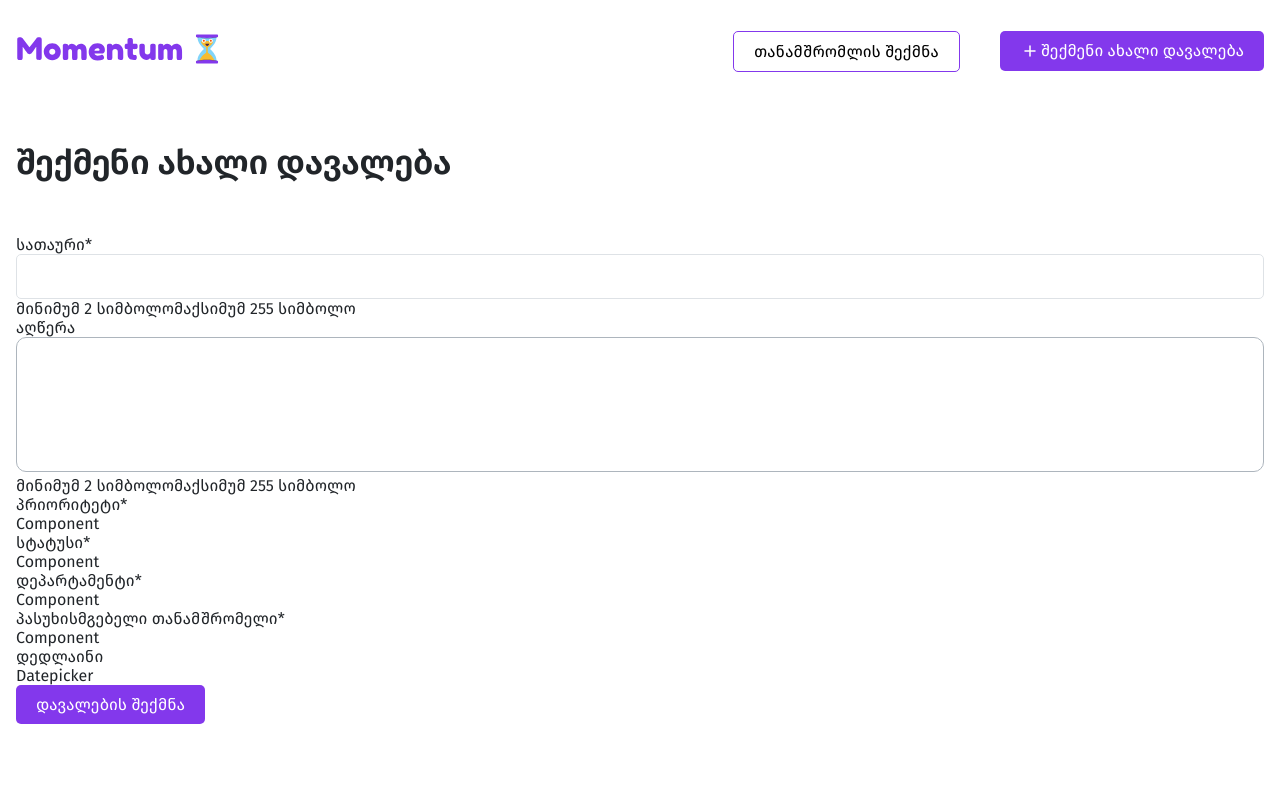
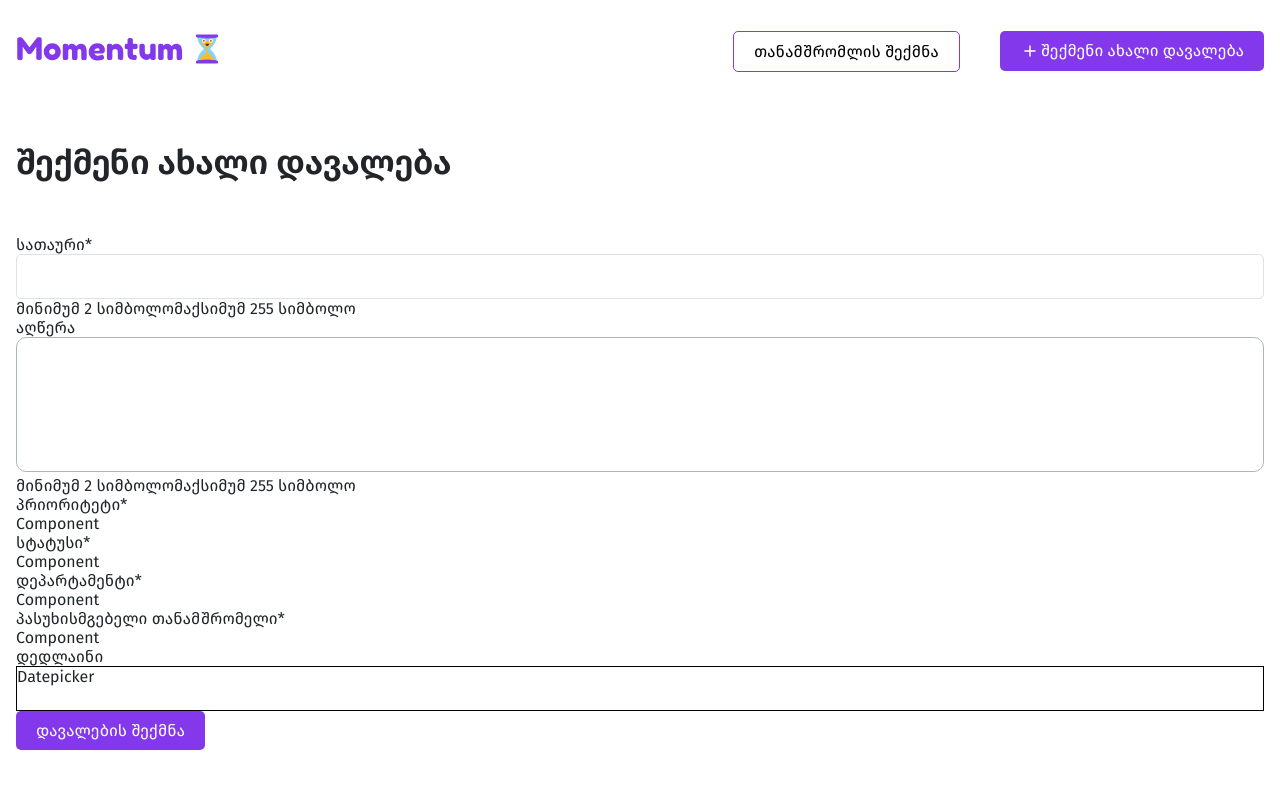
Before and after one commit to devbygeorge/momentum, a Next.js app: page /tasks/create in a window 1280 px wide. Shown: the top 788 px of the page. Built offline with nearby package versions, Linux system fonts and the light colour scheme.

Commit message:
update datepicker component

```diff
--- a/src/components/DatePicker/DatePicker.module.css
+++ b/src/components/DatePicker/DatePicker.module.css
@@ -1,17 +1,5 @@
-.textarea {
+.wrapper {
   width: 100%;
-  height: 135px;
-  padding: 28px 20px;
-  border-radius: 10px;
-  border: 1px solid #adb5bd;
-
-  font-size: 14px;
-
-  resize: none;
-  outline: none;
+  height: 45px;
+  border: 1px solid black;
 }
-
-.textarea::placeholder {
-  font-weight: 350;
-  color: #898989;
-}
--- a/src/components/DatePicker/DatePicker.tsx
+++ b/src/components/DatePicker/DatePicker.tsx
@@ -6,5 +6,5 @@ type DatePickerProps = {
 
 export default function DatePicker({ name }: DatePickerProps) {
   console.log(name);
-  return <div className={s.datepicker}>Datepicker</div>;
+  return <div className={s.wrapper}>Datepicker</div>;
 }
```
